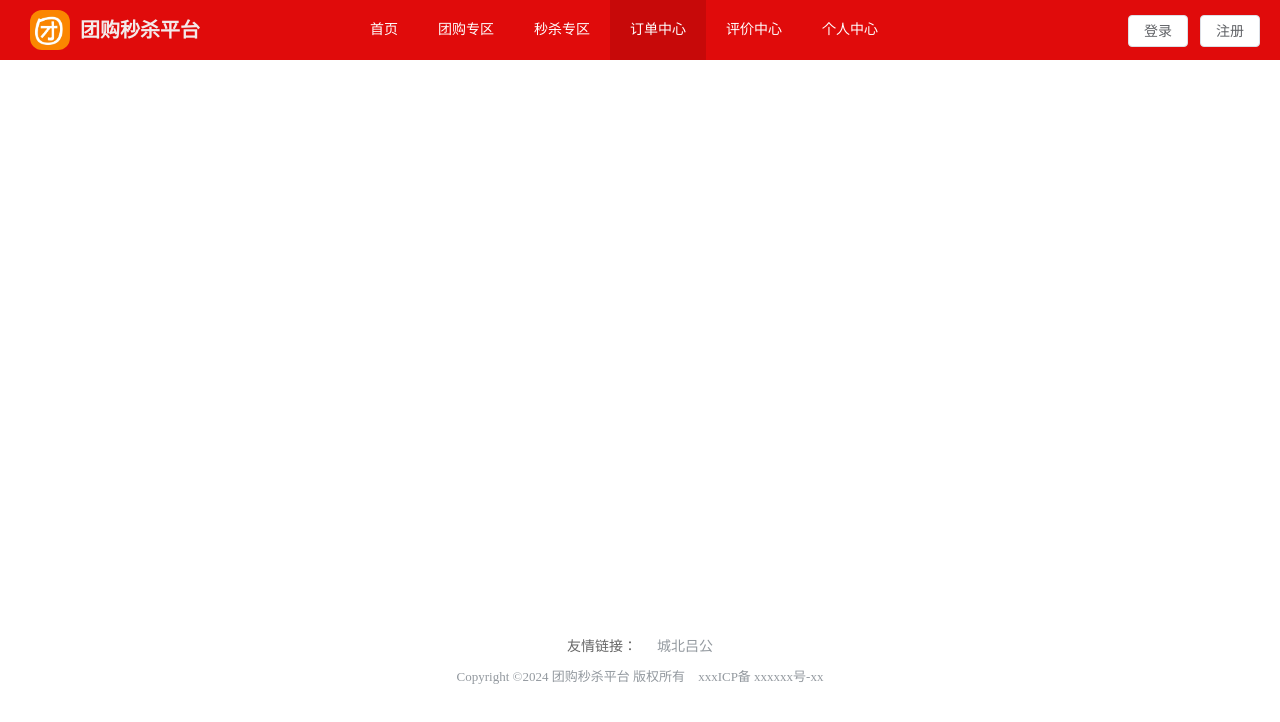
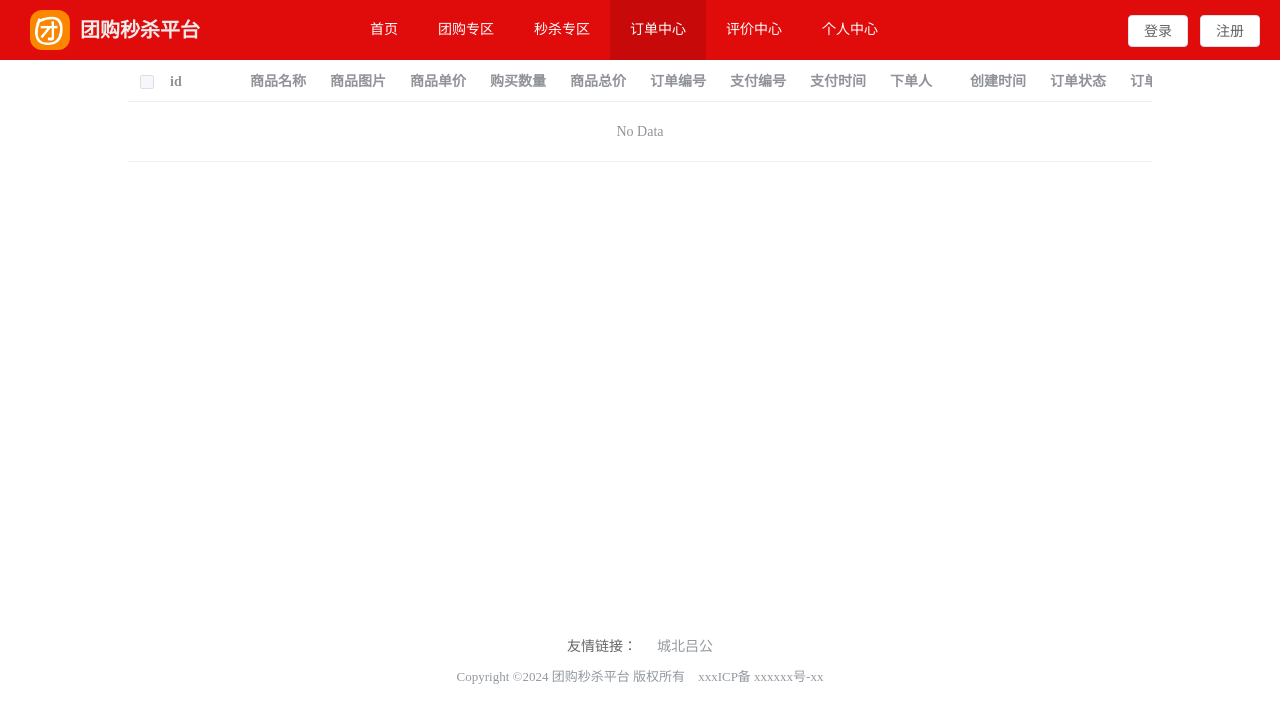
Before and after one commit to JacksonandCallum/group-buying-flash-sale-platform, a Vue app: page /front/orders in a window 1280 px wide. Shown: the top 722 px of the page. Built offline with nearby package versions, Linux system fonts and the light colour scheme.

Commit message:
重构后台订单信息管理

```diff
--- a/src/views/front/Orders.vue
+++ b/src/views/front/Orders.vue
@@ -1,6 +1,56 @@
 <template>
   <div style="width: 80%;margin: 2px auto">
+    <div class="box" style="margin-bottom: 5px">
+      <el-table :data="data.tableData" stripe @selection-change="handleSelectChange">
+        <el-table-column type="selection" width="30"></el-table-column>
+        <el-table-column prop="id" label="id"></el-table-column>
+        <el-table-column prop="goodsName" label="商品名称"></el-table-column>
+        <el-table-column prop="goodsImg" label="商品图片">
+          <template #default="scope">
+            <el-image v-if="scope.row.goodsImg" :src="scope.row.goodsImg" :preview-src-list="[scope.row.goodsImg]"
+              preview-teleported style="width: 55px; height: 55px"></el-image>
+          </template>
+        </el-table-column>
+        <el-table-column prop="goodsPrice" label="商品单价"></el-table-column>
+        <el-table-column prop="num" label="购买数量"></el-table-column>
+        <el-table-column prop="total" label="商品总价"></el-table-column>
+        <el-table-column prop="orderNo" label="订单编号"></el-table-column>
+        <el-table-column prop="payNo" label="支付编号"></el-table-column>
+        <el-table-column prop="payTime" label="支付时间"></el-table-column>
+        <el-table-column prop="userName" label="下单人"></el-table-column>
+        <el-table-column prop="createTime" label="创建时间" show-overflow-tooltip></el-table-column>
+        <el-table-column prop="status" label="订单状态">
+          <template #default="scope">
+            <el-tag type="danger" v-if="scope.row.status === 'CANCEL'">已取消</el-tag>
+            <el-tag type="primary" v-if="scope.row.status === 'NOT_PAY'">待支付</el-tag>
+            <el-tag type="primary" v-if="scope.row.status === 'IN_GROUP'">拼团中</el-tag>
+            <el-tag type="primary" v-if="scope.row.status === 'NOT_SEND'">待发货</el-tag>
+            <el-tag type="primary" v-if="scope.row.status === 'NOT_ACCEPT'">待收货</el-tag>
+            <el-tag type="success" v-if="scope.row.status === 'DONE'">已完成</el-tag>
+            <el-tag type="danger" v-if="scope.row.status === 'REFUND_DONE'">已退款</el-tag>
+            <el-tag type="success" v-if="scope.row.status === 'COMMENT_DONE'">已评价</el-tag>
+          </template>
+        </el-table-column>
+        <el-table-column prop="type" label="订单类型">
+          <template #default="scope">
+            <span v-if="scope.row.type === 'COMMON'">普通</span>
+            <span v-if="scope.row.type === 'GROUP'">团购</span>
+            <span v-if="scope.row.type === 'FLASH'">秒杀</span>
+          </template>
+        </el-table-column>
+        <el-table-column label="操作" header-align="center" width="260">
+          <template #default="scope">
+            <el-button plain type="primary" @click="update(scope.row)">发货</el-button>
+            <el-button plain type="danger" @click="del(scope.row.id)">删除</el-button>
+          </template>
+        </el-table-column>
+      </el-table>
+    </div>
 
+    <div class="box" v-if="data.total">
+      <el-pagination background layout="total,prev,pager,next" :total="data.total" v-model:current-page='data.pageNum'
+        v-model:page-sizes="data.pageSize" @current-change="load"></el-pagination>
+    </div>
   </div>
 </template>
 
--- a/src/views/manager/Orders.vue
+++ b/src/views/manager/Orders.vue
@@ -1,6 +1,8 @@
 <template>
+    <div>
         <div class="box">
-        <el-input style="width: 240px; margin-right: 10px" v-model="data.orderNo" placeholder="请输入订单编号查询"></el-input>
+            <el-input style="width: 240px; margin-right: 10px" v-model="data.orderNo"
+                placeholder="请输入订单编号查询"></el-input>
             <el-button type="primary" plain @click="load">查询</el-button>
             <el-button type="info" plain @click="reset">重置</el-button>
         </div>
@@ -13,7 +15,7 @@
             <el-table :data="data.tableData" stripe @selection-change="handleSelectChange">
                 <el-table-column type="selection" width="30"></el-table-column>
                 <el-table-column prop="id" label="id"></el-table-column>
-            <el-table-column prop="goodsName" label="商品名称"></el-table-column>
+                <el-table-column prop="goodsName" label="商品名称" show-overflow-tooltip></el-table-column>
                 <el-table-column prop="goodsImg" label="商品图片">
                     <template #default="scope">
                         <el-image v-if="scope.row.goodsImg" :src="scope.row.goodsImg"
@@ -24,9 +26,9 @@
                 <el-table-column prop="goodsPrice" label="商品单价"></el-table-column>
                 <el-table-column prop="num" label="购买数量"></el-table-column>
                 <el-table-column prop="total" label="商品总价"></el-table-column>
-            <el-table-column prop="orderNo" label="订单编号"></el-table-column>
-            <el-table-column prop="payNo" label="支付编号"></el-table-column>
-            <el-table-column prop="payTime" label="支付时间"></el-table-column>
+                <el-table-column prop="orderNo" label="订单编号" show-overflow-tooltip></el-table-column>
+                <el-table-column prop="payNo" label="支付编号" show-overflow-tooltip></el-table-column>
+                <el-table-column prop="payTime" label="支付时间" show-overflow-tooltip></el-table-column>
                 <el-table-column prop="userName" label="下单人"></el-table-column>
                 <el-table-column prop="createTime" label="创建时间" show-overflow-tooltip></el-table-column>
                 <el-table-column prop="status" label="订单状态">
@@ -58,8 +60,10 @@
         </div>
 
         <div class="box" v-if="data.total">
-        <el-pagination background layout="total,prev,pager,next" :total="data.total" v-model:current-page='data.pageNum'
-            v-model:page-sizes="data.pageSize" @current-change="load"></el-pagination>
+            <el-pagination background layout="total,prev,pager,next" :total="data.total"
+                v-model:current-page='data.pageNum' v-model:page-sizes="data.pageSize"
+                @current-change="load"></el-pagination>
+        </div>
     </div>
 </template>
 
```
Lines whose indentation alone changed are shown as unchanged.
